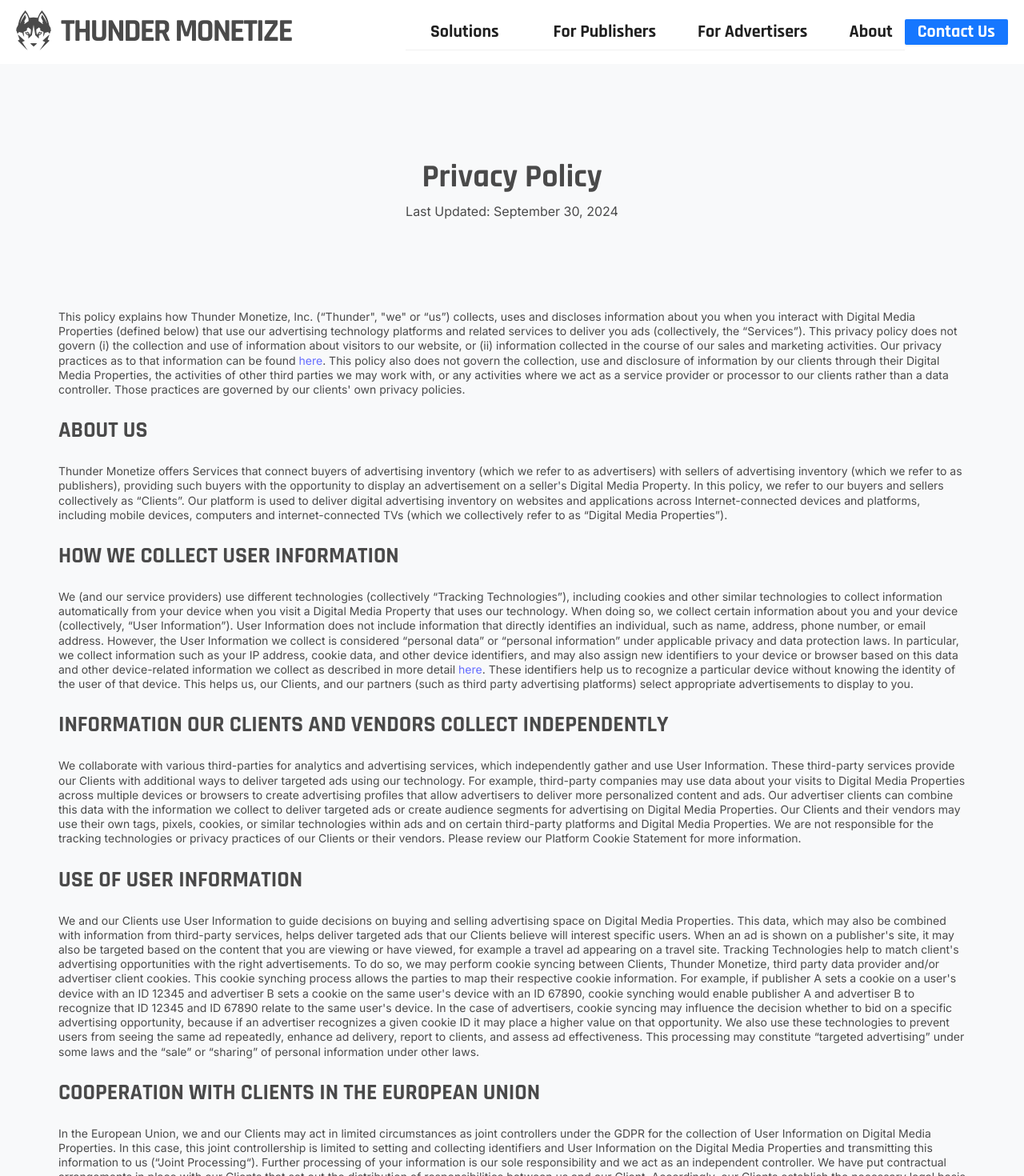
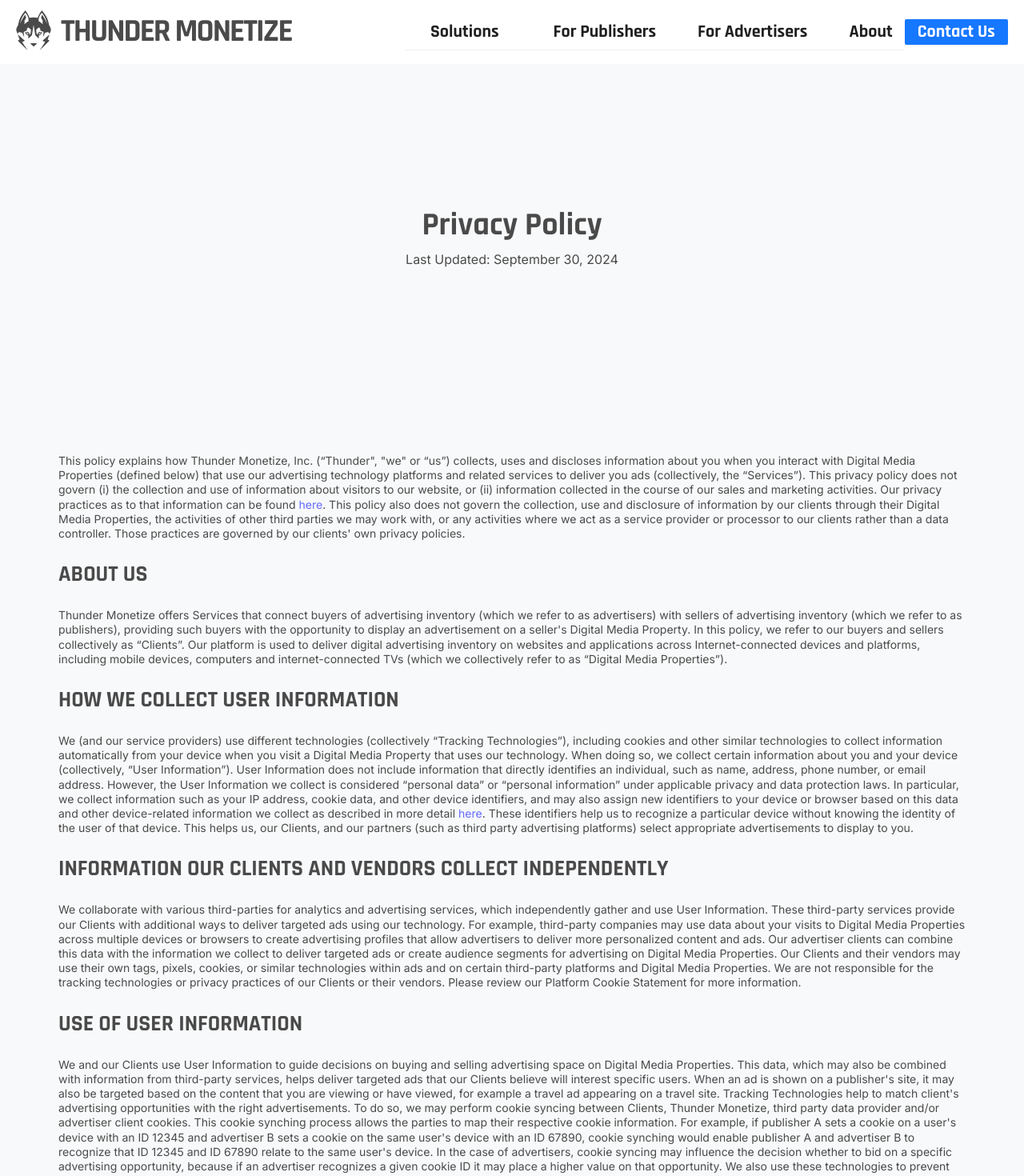
Before and after one commit to jwong65/vite-react-site, a React (Vite) app: page /privacy in a window 1280 px wide. Shown: the top 1470 px of the page at 80% size. Built offline with nearby package versions, Linux system fonts and the light colour scheme.

Commit message:
Added the wrappers to the privacy policy page

```diff
--- a/src/pages/Privacy.jsx
+++ b/src/pages/Privacy.jsx
@@ -4,10 +4,13 @@ import './privacy.css'
 export default function Privacy() {
   return (
       <div className='page-wrapper'>
+        <div className='privacy-hero-section-wrapper'>
           <div className='privacy-box'>
             <div className='privacy-header'>Privacy Policy</div>
             <div className='privacy-subheader'>Last Updated: September 30, 2024</div>
           </div>
+        </div>
+        <div className='privacy-content-wrapper'>
           <div className='privacy-text'>
             <div className='text-box-privacy'>
               This policy explains how Thunder Monetize, Inc. (“Thunder", "we" or “us”) collects, uses and discloses information about you when you interact with Digital Media Properties (defined below) that use our advertising technology platforms and related services to deliver you ads (collectively, the “Services”).
@@ -66,11 +69,12 @@ export default function Privacy() {
               <ul>
                 <li>Device Characteristics: device identifiers, IP address, authentication-derived identifiers such as hashed email, probabilistic identifiers and other advertising identifiers.</li>
                 <li>Browsing and Interaction Data: information about the domain, topic or name of the property, the date/time of visits, the search terms you enter, visitor activities and actions, viewability data, the video title, video player size, description or category being displayed, click data, types of advertisements viewed, type of browser you use, app version, and the page you visited before navigating to the Digital Media Properties.</li>
-              <li>User’s Profiles, User behavior data, derived information: user demographics, information with respect to a user’s preferences, patterns, click and video interactions, behaviors or interests, and information provided to us by advertisers and advertising platforms to match an advertisement opportunity offered by our Clients with the right advertisement.</li>
+                <li>User's Profiles, User behavior data, derived information: user demographics, information with respect to a user’s preferences, patterns, click and video interactions, behaviors or interests, and information provided to us by advertisers and advertising platforms to match an advertisement opportunity offered by our Clients with the right advertisement.</li>
               </ul>
               <p>When you visit Digital Media Properties that use our technology, we collect, use and disclose the following information to the listed recipients for the indicated purposes:</p>
             </div>
           </div>
         </div>
+      </div>
   )
 }
--- a/src/pages/privacy.css
+++ b/src/pages/privacy.css
@@ -14,6 +14,22 @@
     margin: 0 auto;
     padding: 0 20px;
     background: var(--Primary-Arctic-White, #F8F9FA);
+}
+.privacy-content-wrapper {
+    width: 100%;
+    display: flex;
+    justify-content: center;
+    padding: 60px 0;
+}
+.privacy-hero-section-wrapper {
+    width: 100vw;
+    display: flex;
+    justify-content: center;
+    position: relative;
+    margin-left: -50vw;
+    margin-right: -50vw;
+    overflow: visible;
+    padding: 60px 0;
 }
 
 .privacy-box{
@@ -79,3 +95,8 @@
 .text-box-privacy:last-child{
     margin-bottom: 108px;
 }
+/* @media(max-width: 1024px){
+    .privacy-policy-wrapper{
+
+    }
+} */
```
Lines whose indentation alone changed are shown as unchanged.
